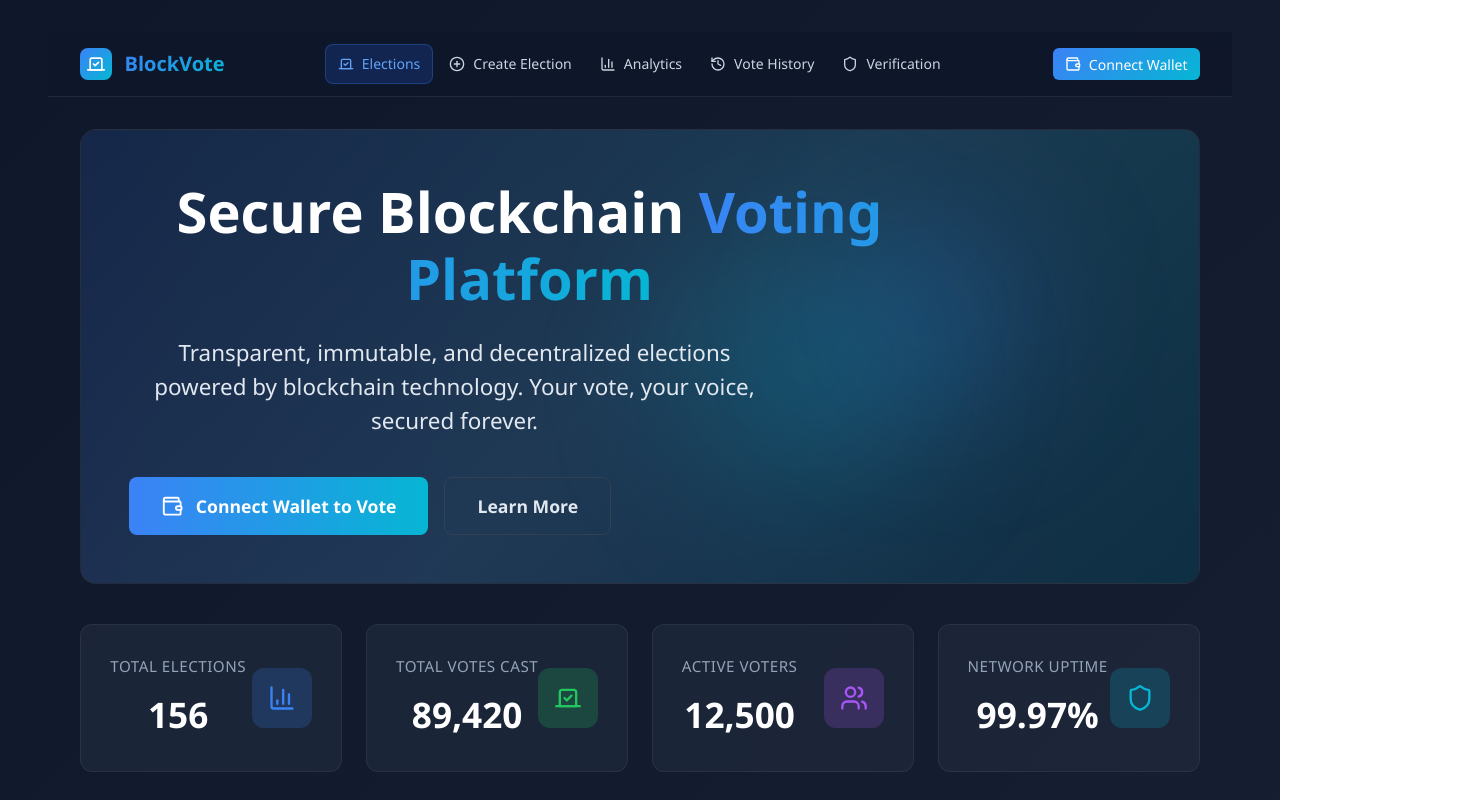
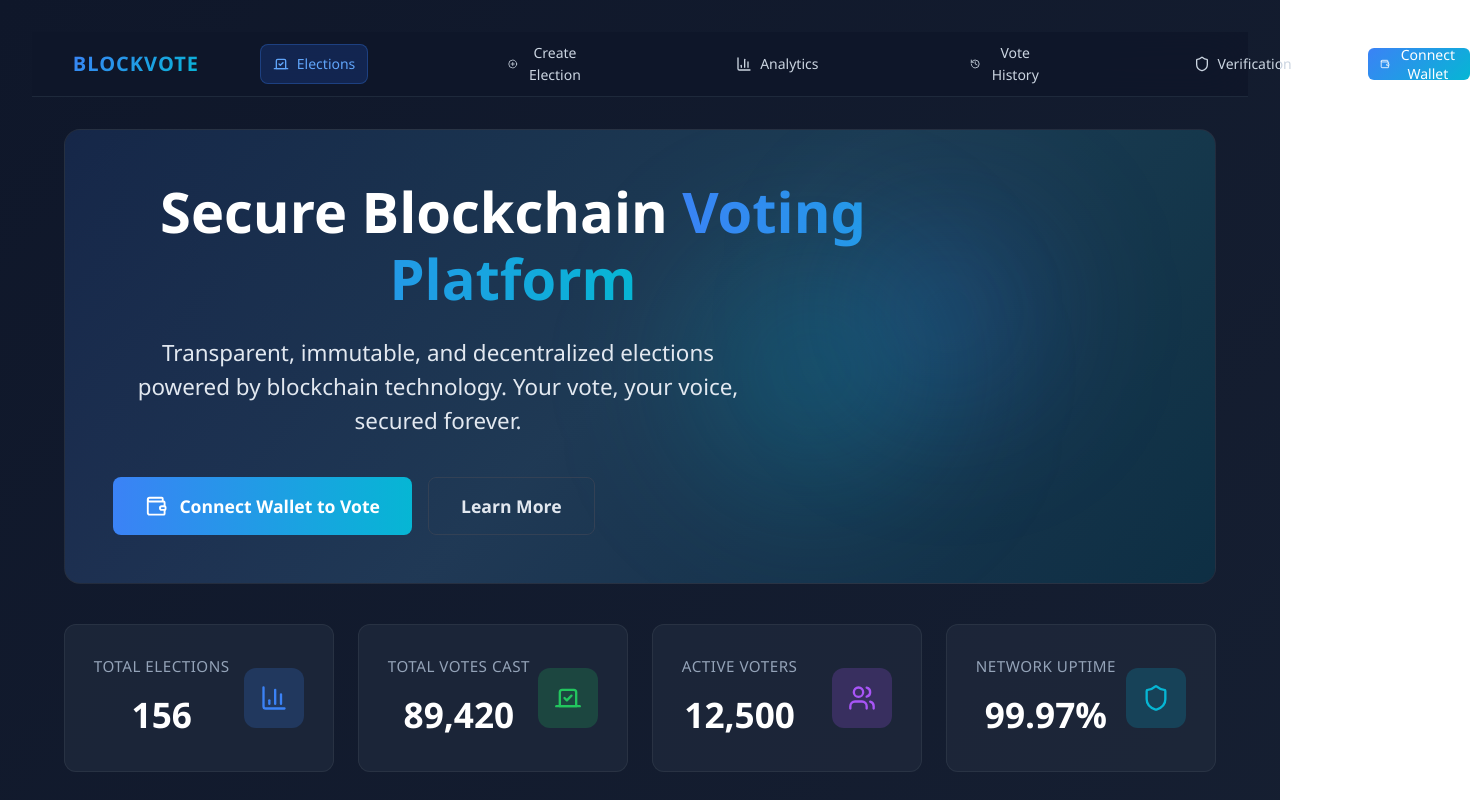
Before and after one commit to Eddiemoe1/BLOCKCHAIN-VOTING-SYSTEM-FRONTEND, a React (Vite) app: page / in a window 1280 px wide. Shown: the top 800 px of the page, 1470 px wide, since content can reach past the window. Built offline with nearby package versions, Linux system fonts and the light colour scheme.

Commit message:
HomepageStyling

```diff
--- a/src/Components/Navbar.css
+++ b/src/Components/Navbar.css
@@ -17,17 +17,18 @@
 /* Navbar container */
 .navbar {
   background-color: var(--nav-bg);
-  backdrop-filter: blur(8px);
+  backdrop-filter: blur(20px);
   -webkit-backdrop-filter: blur(8px);
   border-bottom: 1px solid var(--nav-border);
   position: sticky;
   top: 0;
   z-index: 50;
   width: 100%;
+
 }
 
 .navbar-container {
-  max-width: 80rem;
+  max-width: 100rem;
   margin-left: auto;
   margin-right: auto;
   padding-left: 1rem;
@@ -45,6 +46,7 @@
   .navbar-container {
     padding-left: 2rem;
     padding-right: 2rem;
+
   }
 }
 
@@ -53,6 +55,9 @@
   align-items: center;
   justify-content: space-between;
   height: 4rem;
+    gap: 4rem;
+    column-span: all;
+
 }
 
 /* Logo */
@@ -61,10 +66,12 @@
   align-items: center;
   gap: 0.75rem;
   text-decoration: none;
+
+
 }
 
 .logo-icon {
-  width: 2rem;
+  width: 0rem;
   height: 2rem;
   background: var(--gradient-blue-cyan);
   border-radius: 0.5rem;
@@ -86,13 +93,21 @@
   -webkit-background-clip: text;
   background-clip: text;
   color: transparent;
+    user-select: none;
+    font-family: 'Segoe UI', Tahoma, Geneva, Verdana, sans-serif;
+    letter-spacing: 0.05em;
+    margin-top: 0.1rem;
+    margin-bottom: 0.1rem;
+    margin-left: -0.2rem;
+    margin-right: -0.2rem;
+    text-transform: uppercase;
 }
 
 /* Desktop Navigation */
 .desktop-nav {
   display: none;
   align-items: center;
-  gap: 0.25rem;
+  gap: 8rem;
 }
 
 @media (min-width: 768px) {
```
